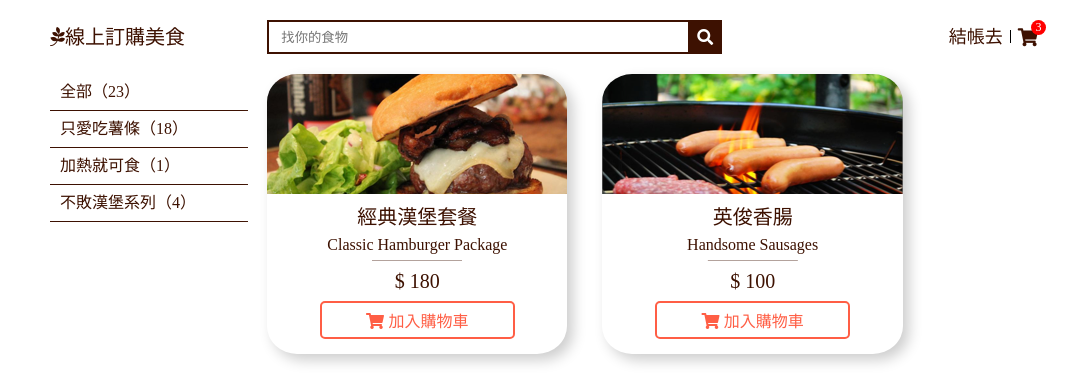
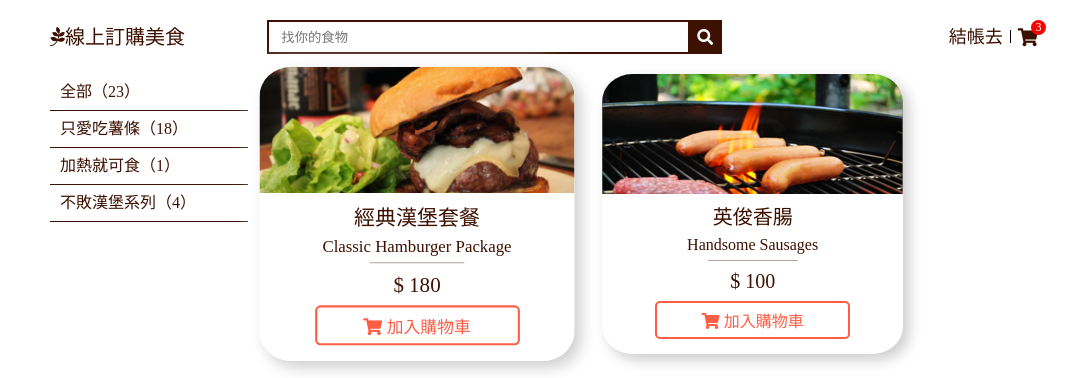
Before and after one commit to JuniperLin/HEX-BURGER, a plain HTML site: page cart.html in a window 1280 px wide. In both pictures the pointer is over the item 513 px from the left and 636 px from the top of the page. Shown: the part 422-800 px from the top of the page, without its empty margins (96-1183 px from the left). Drawn offline with Linux system fonts and the light colour scheme.

Commit message:
hover product cards

```diff
--- a/css/style.css
+++ b/css/style.css
@@ -1156,6 +1156,7 @@ button {
 
 .cart_menu {
   width: 20%;
+  position: relative;
 }
 
 .cart_menu h3 {
@@ -1278,6 +1279,11 @@ button {
   box-shadow: 6px 6px 14px 0 rgba(0, 0, 0, 0.2),
     -8px -8px 18px 0 rgba(255, 255, 255, 0.55);
   overflow: hidden;
+  transition: all 0.3s ease-in-out;
+}
+
+.product-card:hover {
+  transform: scale(1.05);
 }
 
 .product-card img {
```
